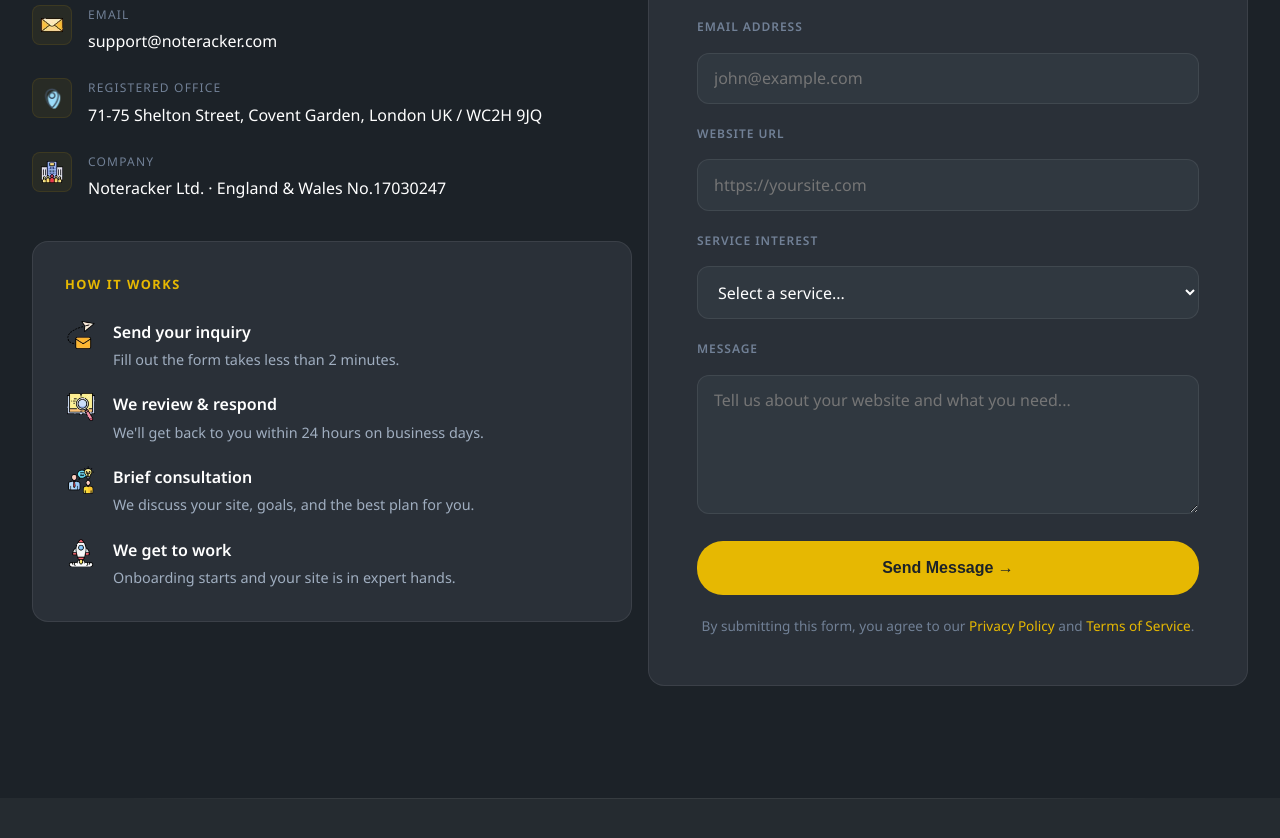
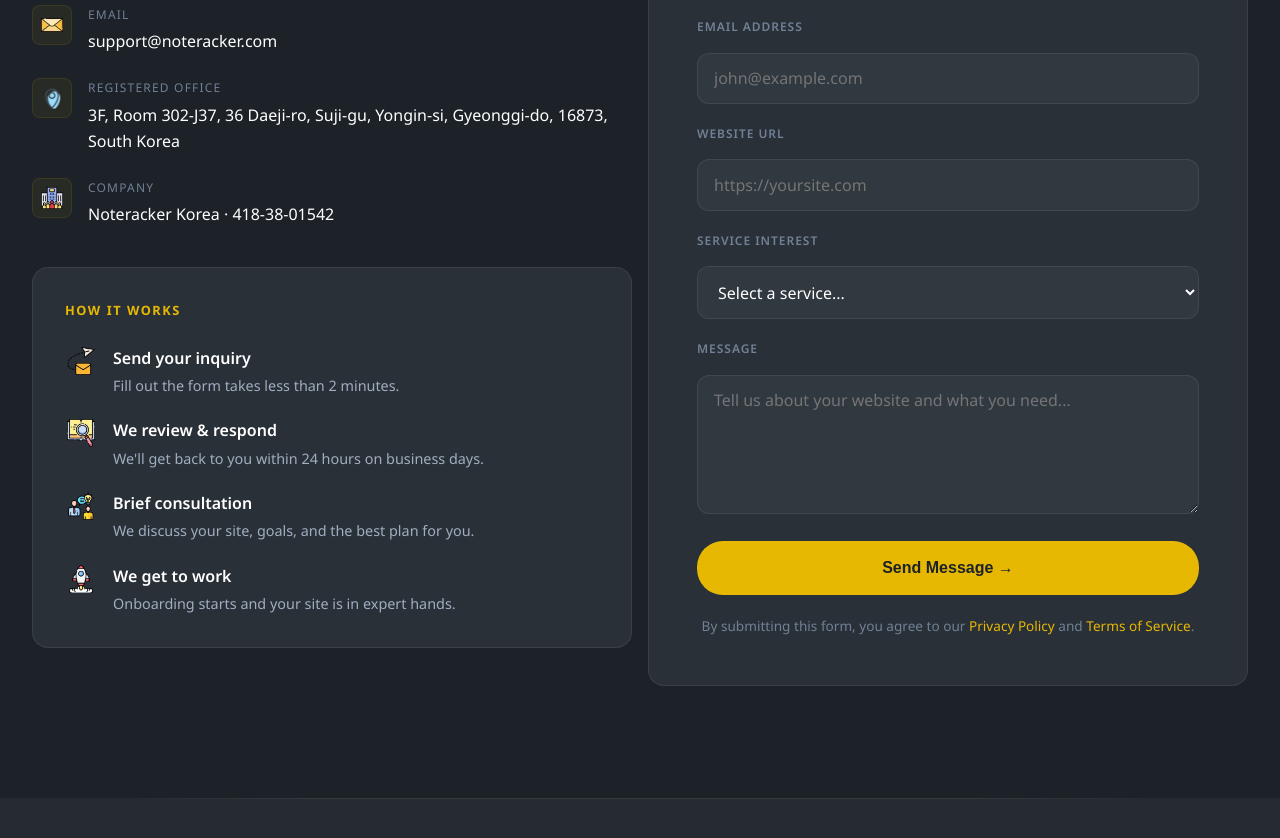
Before and after one commit to wonseok413-blip/n0003, a website: page public/contact.html in a window 1280 px wide. Shown: the part 1045-1883 px from the top of the page. Drawn offline with Linux system fonts and the light colour scheme; animation ran at ten frames a second.

Commit message:
content: update company info in contact and login pages

```diff
--- a/public/contact.html
+++ b/public/contact.html
@@ -64,7 +64,7 @@
               </div>
               <div>
                 <div style="font-size: 0.75rem; color: var(--text-muted); text-transform: uppercase; letter-spacing: 0.1em; margin-bottom: 0.25rem;">REGISTERED OFFICE</div>
-                <div style="color: var(--text-primary);">71-75 Shelton Street, Covent Garden, London UK / WC2H 9JQ</div>
+                <div style="color: var(--text-primary);">3F, Room 302-J37, 36 Daeji-ro, Suji-gu, Yongin-si, Gyeonggi-do, 16873, South Korea</div>
               </div>
             </div>
             <div style="display: flex; gap: 1rem; align-items: flex-start;">
@@ -73,7 +73,7 @@
               </div>
               <div>
                 <div style="font-size: 0.75rem; color: var(--text-muted); text-transform: uppercase; letter-spacing: 0.1em; margin-bottom: 0.25rem;">COMPANY</div>
-                <div style="color: var(--text-primary);">Noteracker Ltd. · England & Wales No.17030247</div>
+                <div style="color: var(--text-primary);">Noteracker Korea · 418-38-01542</div>
               </div>
             </div>
           </div>
```
Also changed, not shown: public/login.html (+1 -1 lines).
